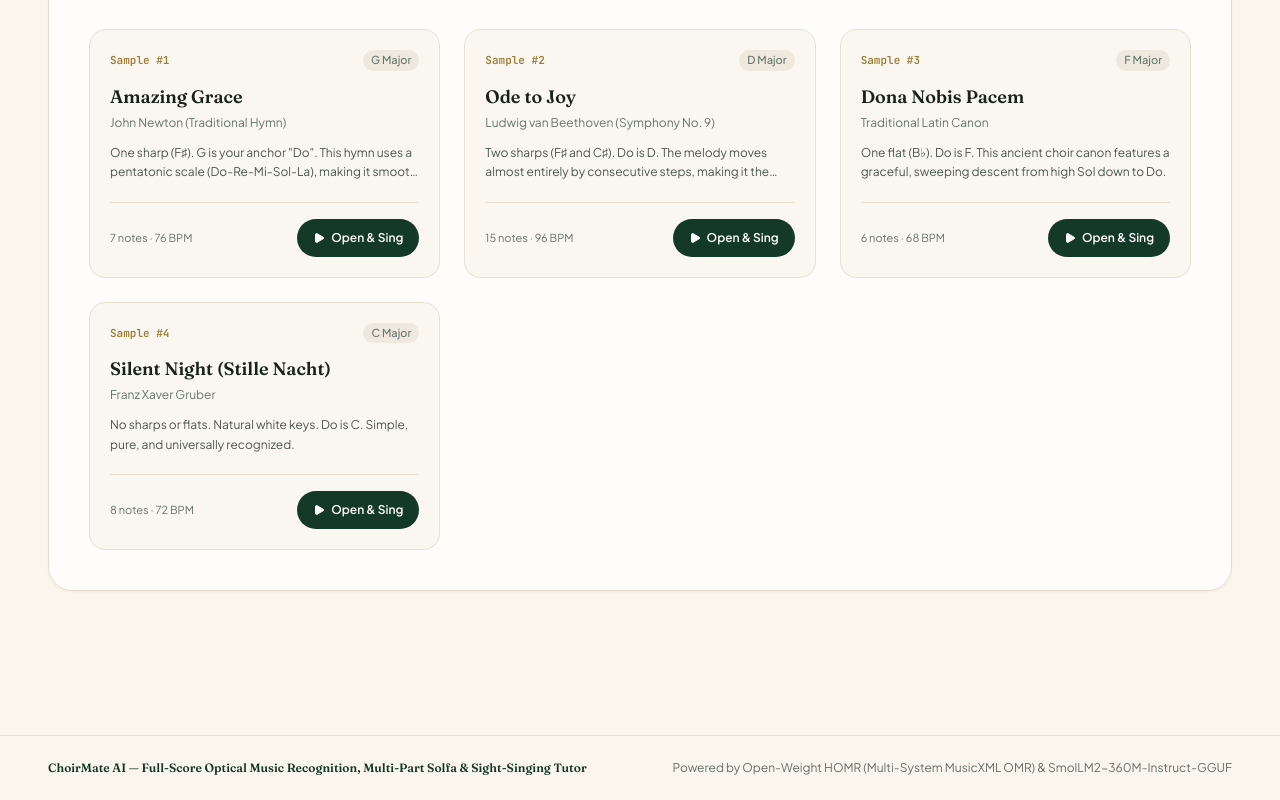
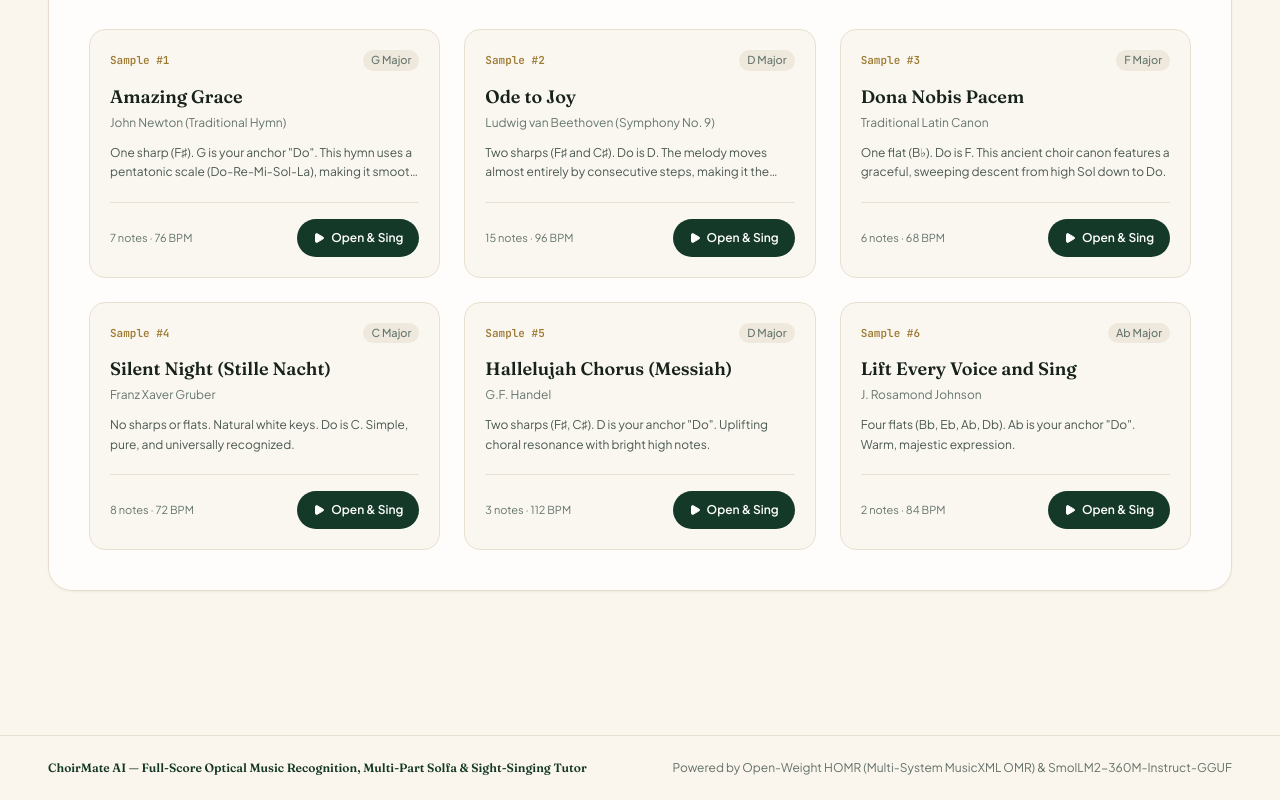
Before and after one commit to JoshCodes-hub123/ChoirMate.AI, a React (Vite) app: page / in a window 1280 px wide. Shown: the part 1716-2516 px from the top of the page. Built offline with nearby package versions, Linux system fonts and the light colour scheme; no server answers.

Commit message:
feat: disable PDF uploads and add Hallelujah Chorus
Temporarily restrict file uploads to image formats and MusicXML. Add Hallelujah Chorus (Messiah) as a demonstration sample score.

```diff
--- a/src/components/SheetWorkspace.tsx
+++ b/src/components/SheetWorkspace.tsx
@@ -183,11 +183,11 @@ export const SheetWorkspace: React.FC<SheetWorkspaceProps> = ({ onScoreAnalyzed
     const firstFile = files[0];
     const fileNameLower = firstFile.name.toLowerCase();
 
-    // 1. Check for PDF document
+    // 1. Check for PDF document (Disabled)
     const isPdf =
       fileNameLower.endsWith('.pdf') || firstFile.type === 'application/pdf';
     if (isPdf) {
-      handlePdfFile(firstFile);
+      setErrorMessage('PDF uploads are currently disabled. Please upload a sheet music image (PNG, JPG, JPEG, WebP).');
       return;
     }
 
@@ -642,24 +642,20 @@ export const SheetWorkspace: React.FC<SheetWorkspaceProps> = ({ onScoreAnalyzed
               </div>
               <div>
                 <p className="text-base font-semibold text-[#2A2622]">
-                  Drop a multi-page PDF or sheet music image(s), or click to browse
+                  Drop sheet music image(s) (PNG, JPG, JPEG, WebP), or click to browse
                 </p>
                 <p className="text-xs text-[#78716C] mt-1">
-                  Supports <strong>PDF (.pdf up to 12 pages / 25 MB)</strong>, <strong>PNG / JPG / JPEG</strong> (up to 15 MB), or <strong>MusicXML (.musicxml)</strong>
+                  Supports <strong>PNG / JPG / JPEG / WebP</strong> (up to 15 MB) or <strong>MusicXML (.musicxml)</strong>
                 </p>
               </div>
               <div className="flex flex-wrap items-center justify-center gap-2.5 pt-2">
                 <span className="inline-flex items-center gap-1.5 text-xs text-[#6A6258] bg-white px-3 py-1.5 rounded-lg border border-[#E6E0D4]">
-                  <FileText className="w-3.5 h-3.5 text-[#B85D19]" />
-                  Multi-Page PDF Scores
+                  <Camera className="w-3.5 h-3.5 text-[#B85D19]" />
+                  High-Resolution Sheet Music Images
                 </span>
                 <span className="inline-flex items-center gap-1.5 text-xs text-[#6A6258] bg-white px-3 py-1.5 rounded-lg border border-[#E6E0D4]">
                   <Layers className="w-3.5 h-3.5 text-[#B85D19]" />
                   Multi-System &amp; SATB Parts
-                </span>
-                <span className="inline-flex items-center gap-1.5 text-xs text-[#6A6258] bg-white px-3 py-1.5 rounded-lg border border-[#E6E0D4]">
-                  <Camera className="w-3.5 h-3.5 text-[#B85D19]" />
-                  Original Score Preserved
                 </span>
               </div>
             </div>
--- a/src/data/sampleScores.ts
+++ b/src/data/sampleScores.ts
@@ -952,4 +952,193 @@ export const SAMPLE_SCORES: ScoreAnalysis[] = [
       },
     ],
   },
+  {
+    id: 'hallelujah-chorus',
+    title: 'Hallelujah Chorus (Messiah)',
+    composer: 'G.F. Handel',
+    source: 'demonstration_sample',
+    isDemonstration: true,
+    demonstrationNotice: 'Masterful Baroque choral masterwork featuring triumphant SATB scalar passages and majestic cadences',
+    clef: 'treble',
+    tempo: 112,
+    keySignature: {
+      key: 'D Major',
+      tonality: 'major',
+      sharps: 2,
+      flats: 0,
+      homeNote: 'D',
+      homeSolfa: 'Do = D',
+      explanation: 'Two sharps (F♯, C♯). D is your anchor "Do". Uplifting choral resonance with bright high notes.',
+    },
+    timeSignature: {
+      numerator: 4,
+      denominator: 4,
+      beatsPerMeasure: 4,
+      beatUnit: 'Quarter note',
+      explanation: '4/4 Common Time: Four quarter-note beats per measure with vigorous punctuation.',
+      countingPattern: '1 - 2 - 3 - 4',
+    },
+    notes: [
+      {
+        id: 'hal-1',
+        step: 1,
+        pitch: 'D4',
+        name: 'D',
+        octave: 4,
+        solfa: 'Do',
+        solfaLetter: 'd',
+        duration: 1,
+        durationName: 'Quarter note (1 beat)',
+        audioType: 'quarter',
+        measure: 1,
+        lyric: 'Hal-',
+        singingTip: 'Punchy Baroque articulation with crisp consonant attack.',
+        frequency: pitchToFrequency('D4'),
+        intervalFromPrev: 'Starting note',
+      },
+      {
+        id: 'hal-2',
+        step: 2,
+        pitch: 'F#4',
+        name: 'F#',
+        octave: 4,
+        solfa: 'Mi',
+        solfaLetter: 'm',
+        duration: 1,
+        durationName: 'Quarter note (1 beat)',
+        audioType: 'quarter',
+        measure: 1,
+        lyric: '-le-',
+        singingTip: 'Keep F# sharp and bright.',
+        frequency: pitchToFrequency('F#4'),
+        intervalFromPrev: 'Leap a 3rd (+4 semitones)',
+      },
+      {
+        id: 'hal-3',
+        step: 3,
+        pitch: 'A4',
+        name: 'A',
+        octave: 4,
+        solfa: 'Sol',
+        solfaLetter: 's',
+        duration: 2,
+        durationName: 'Half note (2 beats)',
+        audioType: 'half',
+        measure: 1,
+        lyric: 'lu-',
+        singingTip: 'Sustain with royal vibrato control.',
+        frequency: pitchToFrequency('A4'),
+        intervalFromPrev: 'Leap a 3rd (+3 semitones)',
+      },
+    ],
+    rhythmBreakdown: {
+      patterns: [
+        {
+          name: 'Baroque Staccato Quarter',
+          durationInBeats: 1,
+          countWord: 'Ta',
+          explanation: 'Clear detached articulation.',
+          symbol: '♩',
+        },
+      ],
+      countingGuide: 'Count: 1 - 2 - 3 - 4 with energetic lift.',
+      advice: 'Maintain precise rhythmic alignment across all four choral sections.',
+    },
+    simpleExplanation: {
+      essence: 'The immortal Baroque masterpiece demanding crisp diction and radiant vocal projection.',
+      range: 'D4 to A5. Wide celebratory choral compass.',
+      melodicShape: 'Triumphant rising arpeggios.',
+      choralTip: 'Keep breath deep in the ribs for powerful choral entries.',
+    },
+    practiceSteps: [
+      { step: 1, title: 'Crisp Articulation', description: 'Practice detached quarter notes.', focus: 'Diction' },
+      { step: 2, title: 'Harmonious Balance', description: 'Blend soprano and tenor octaves.', focus: 'Blend' },
+    ],
+  },
+  {
+    id: 'lift-every-voice',
+    title: 'Lift Every Voice and Sing',
+    composer: 'J. Rosamond Johnson',
+    source: 'demonstration_sample',
+    isDemonstration: true,
+    demonstrationNotice: 'Inspiring anthem of faith, freedom, and perseverance with resonant harmonic progressions',
+    clef: 'treble',
+    tempo: 84,
+    keySignature: {
+      key: 'Ab Major',
+      tonality: 'major',
+      sharps: 0,
+      flats: 4,
+      homeNote: 'Ab',
+      homeSolfa: 'Do = Ab',
+      explanation: 'Four flats (Bb, Eb, Ab, Db). Ab is your anchor "Do". Warm, majestic expression.',
+    },
+    timeSignature: {
+      numerator: 4,
+      denominator: 4,
+      beatsPerMeasure: 4,
+      beatUnit: 'Quarter note',
+      explanation: '4/4 Hymn time with sweeping lyrical phrases.',
+      countingPattern: '1 - 2 - 3 - 4',
+    },
+    notes: [
+      {
+        id: 'lev-1',
+        step: 1,
+        pitch: 'Eb4',
+        name: 'Eb',
+        octave: 4,
+        solfa: 'Sol',
+        solfaLetter: 's',
+        duration: 1,
+        durationName: 'Quarter note (1 beat)',
+        audioType: 'quarter',
+        measure: 1,
+        lyric: 'Lift',
+        singingTip: 'Warm, round tone on Eb.',
+        frequency: pitchToFrequency('Eb4'),
+        intervalFromPrev: 'Starting note',
+      },
+      {
+        id: 'lev-2',
+        step: 2,
+        pitch: 'Ab4',
+        name: 'Ab',
+        octave: 4,
+        solfa: 'Do',
+        solfaLetter: 'd',
+        duration: 2,
+        durationName: 'Half note (2 beats)',
+        audioType: 'half',
+        measure: 1,
+        lyric: 'ev-',
+        singingTip: 'Expand chest resonance for Do.',
+        frequency: pitchToFrequency('Ab4'),
+        intervalFromPrev: 'Leap up a 4th (+5 semitones)',
+      },
+    ],
+    rhythmBreakdown: {
+      patterns: [
+        {
+          name: 'Majestic Half Note',
+          durationInBeats: 2,
+          countWord: 'Ta - ah',
+          explanation: 'Sustained emotional resonance.',
+          symbol: '𝅗𝅥',
+        },
+      ],
+      countingGuide: 'Count: 1 - 2 - 3 - 4 with sweeping legato.',
+      advice: 'Sing with profound emotional conviction and unified vowels.',
+    },
+    simpleExplanation: {
+      essence: 'A soaring hymn of hope and unity with uplifting melodic leaps.',
+      range: 'Eb4 to C5.',
+      melodicShape: 'Noble ascending phrases.',
+      choralTip: 'Support every high note with lower abdominal engagement.',
+    },
+    practiceSteps: [
+      { step: 1, title: 'Legato Phrasing', description: 'Connect notes smoothly.', focus: 'Smooth flow' },
+      { step: 2, title: 'Vowel Unification', description: 'Match "Ah" vowels across the choir.', focus: 'Tone' },
+    ],
+  },
 ];
```
